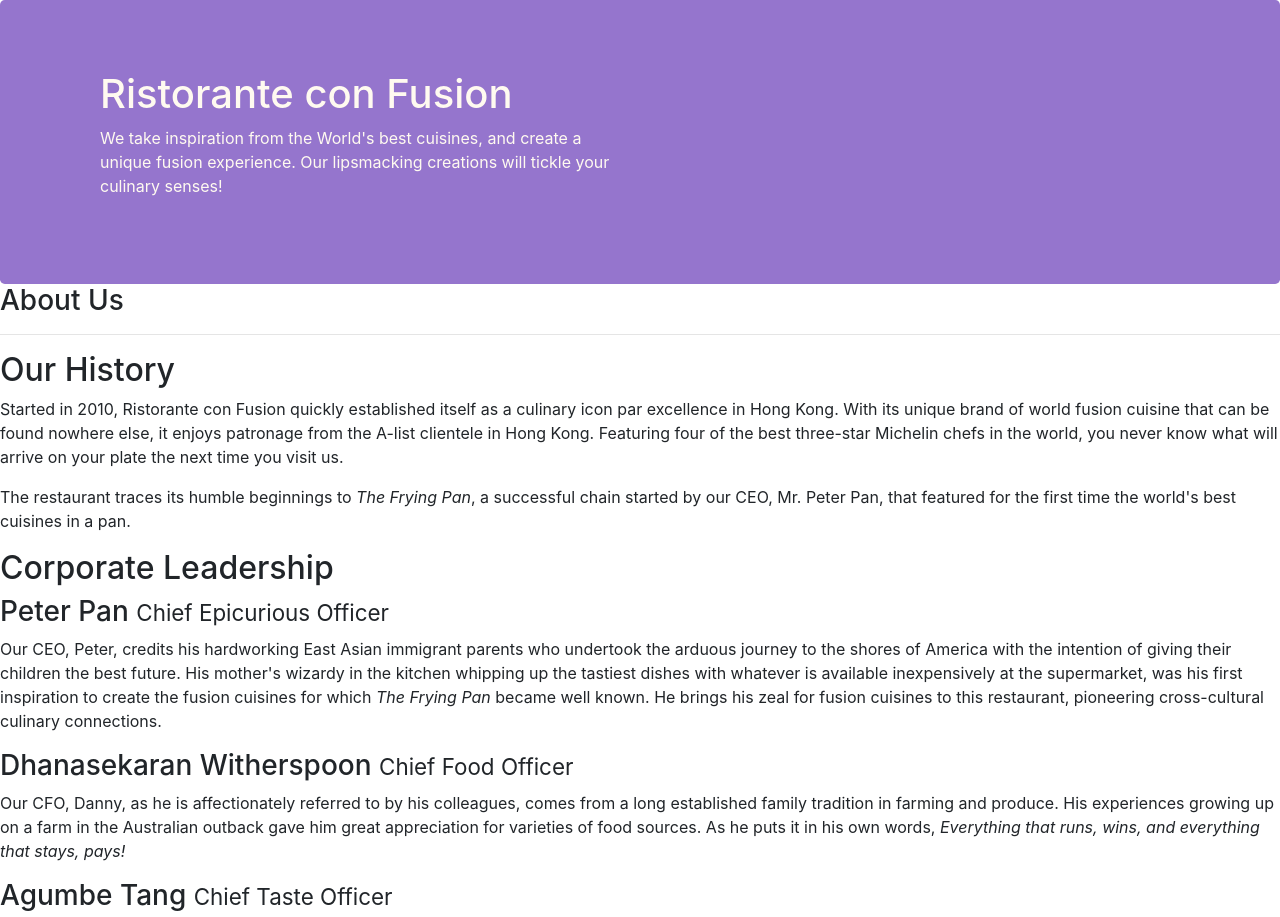
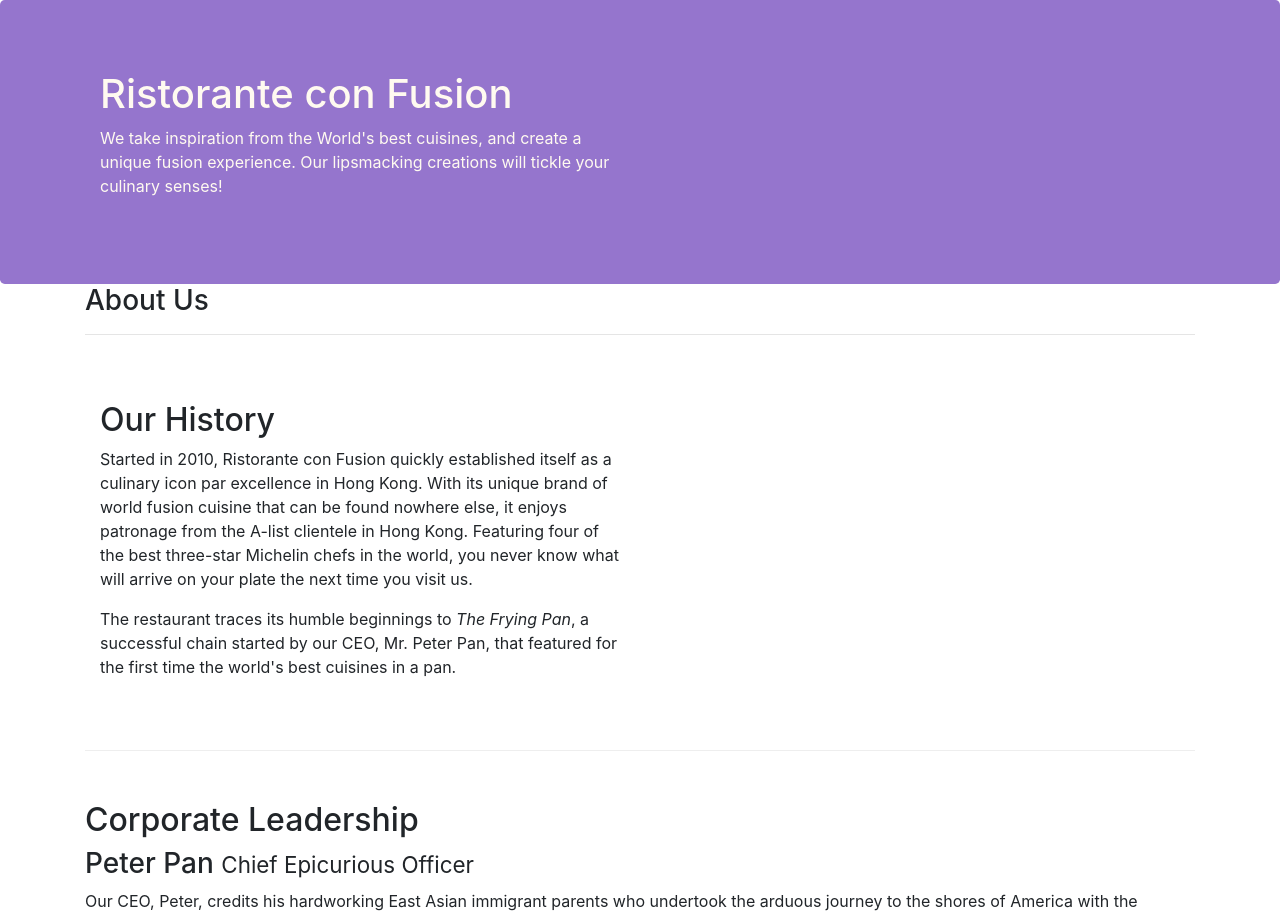
Before and after one commit to leharb/bootstrap, a website: page aboutus.html in a window 1280 px wide. Shown: the top 917 px of the page. Drawn offline with nearby package versions, Linux system fonts and the light colour scheme.

Commit message:
Assignment 1 Task 2

```diff
--- a/aboutus.html
+++ b/aboutus.html
@@ -24,7 +24,7 @@
         </div>
     </header>
 
-    <div>
+    <div class="container">
         <div>
             <div>
                <h3>About Us</h3>
@@ -32,8 +32,8 @@
             </div>
         </div>
 
-        <div>
-            <div>
+        <div class="row-content">
+            <div class="col-12 col-sm-6">
                 <h2>Our History</h2>
                 <p>Started in 2010, Ristorante con Fusion quickly established itself as a culinary icon par excellence in Hong Kong. With its unique brand of world fusion cuisine that can be found nowhere else, it enjoys patronage from the A-list clientele in Hong Kong.  Featuring four of the best three-star Michelin chefs in the world, you never know what will arrive on your plate the next time you visit us.</p>
                 <p>The restaurant traces its humble beginnings to <em>The Frying Pan</em>, a successful chain started by our CEO, Mr. Peter Pan, that featured for the first time the world's best cuisines in a pan.</p>
@@ -43,7 +43,7 @@
         </div>
 
 
-        <div>
+        <div class="row-content">
             <div>
                 <h2>Corporate Leadership</h2>
                 <h3>Peter Pan <small>Chief Epicurious Officer</small></h3>
```
